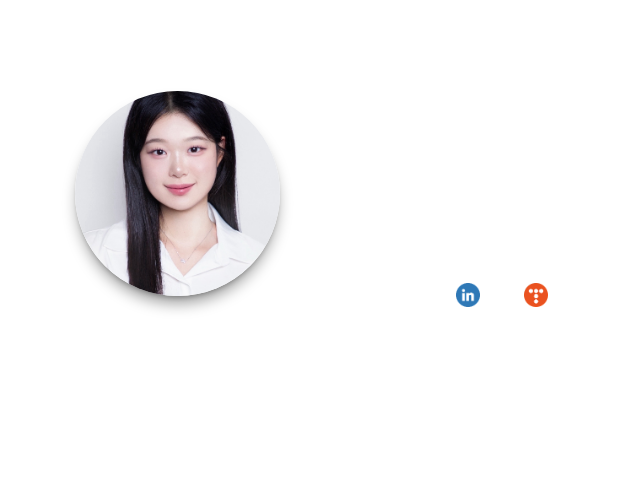
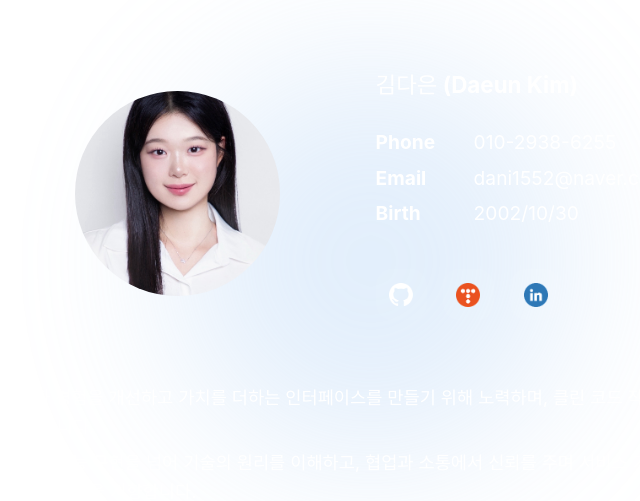
Before and after one commit to dani1552/daisy-portfolio, a React (Vite) app: page / in a window 1280 px wide. Shown: the part 849-1350 px from the top of the page, without its empty margins (269-909 px from the left). Built offline with nearby package versions, Linux system fonts and the light colour scheme; a web font is replaced by a local one.

Commit message:
feat: 블러 효과 퍼블리싱

```diff
--- a/src/components/Introduce.tsx
+++ b/src/components/Introduce.tsx
@@ -13,32 +13,38 @@ const SOCIALS = [
     href: "https://github.com/dani1552",
   },
   {
+    name: "Tistory",
+    icon: "/icons/tistory-icon.png",
+    href: "https://dani1552.tistory.com",
+  },
+  {
     name: "LinkedIn",
     icon: "/icons/linkedin-icon.png",
     href: "https://www.linkedin.com/in/dani1552",
-  },
-  {
-    name: "Tistory",
-    icon: "/icons/tistory-icon.png",
-    href: "https://dani1552.tistory.com",
   },
 ] as const;
 
 export default function Introduce() {
   return (
-    <section id="introduce" className="flex flex-col gap-4 px-6 text-white">
-      <div className="text-center">
+    <section
+      id="introduce"
+      className="relative flex flex-col gap-4 px-6 text-white overflow-hidden"
+    >
+      {/* <div className="introduce-bg-circle introduce-bg-circle-1"></div> */}
+      <div className="introduce-bg-circle introduce-bg-circle-2"></div>
+
+      <div className="text-center relative z-10">
         <h2 className="font-bold text-[clamp(1.8rem,1.6vw,3rem)] leading-tight">
           Introduce
         </h2>
       </div>
-      <div className="mx-auto flex w-full max-w-4xl flex-col items-center gap-16 rounded-3xl p-16 text-center backdrop-blur">
+      <div className="mx-auto flex w-full max-w-4xl flex-col items-center gap-16 rounded-3xl p-16 text-center relative z-10">
         <div className="flex w-full flex-col items-center gap-24 md:flex-row md:items-center md:justify-center md:text-left">
           <div className="flex shrink-0 justify-center">
             <img
               src="/images/profile.jpg"
               alt="김다은 프로필"
-              className="aspect-square w-[clamp(12rem,16vw,14rem)] rounded-full object-cover shadow-lg shadow-black/40"
+              className="aspect-square w-[clamp(12rem,16vw,14rem)] rounded-full object-cover"
             />
           </div>
           <div className="flex max-w-xl flex-col gap-6 text-left text-[clamp(1rem,1.2vw,1.125rem)] leading-relaxed">
--- a/src/index.css
+++ b/src/index.css
@@ -230,3 +230,31 @@
     opacity: 0;
   }
 }
+
+.introduce-bg-circle {
+  position: absolute;
+  border-radius: 50%;
+  pointer-events: none;
+  z-index: 0;
+  filter: blur(80px);
+  opacity: 0.4;
+}
+
+.introduce-bg-circle-1 {
+  width: 500px;
+  height: 500px;
+  background: #a2c9f4;
+  top: 50%;
+  left: 50%;
+  transform: translate(-50%, -50%);
+}
+
+.introduce-bg-circle-2 {
+  width: 400px;
+  height: 400px;
+  background: #a2c9f4;
+  top: 50%;
+  left: 50%;
+  transform: translate(-50%, -50%);
+  opacity: 0.3;
+}
```
